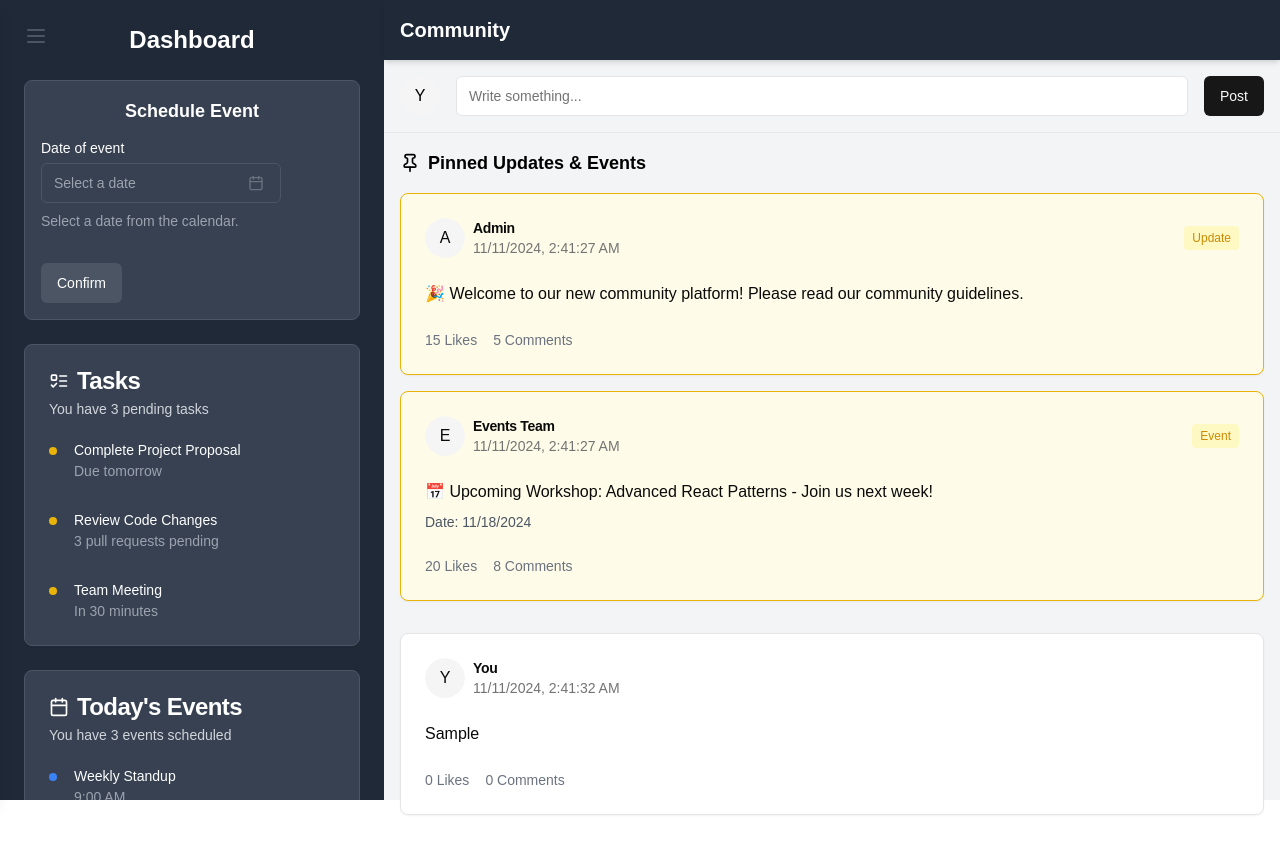
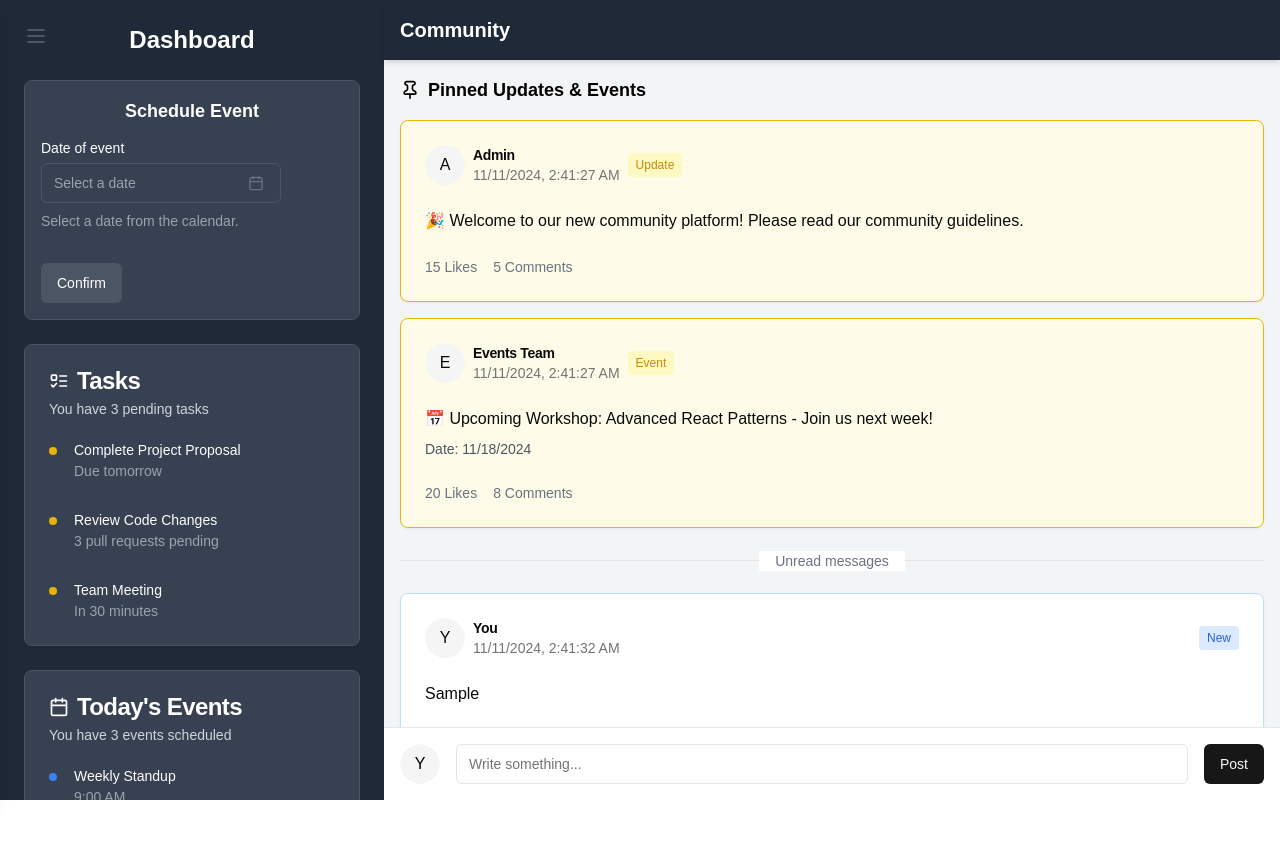
Before and after one commit to tswiki/creator-saas, a Next.js app: page /dashboard in a window 1280 px wide. Both pictures are taken after typing "Sample" into the empty fields and a click on the button "Post". After the commit the page ends 800 px from the top, so only its background shows below. Built offline with nearby package versions, Linux system fonts and the light colour scheme.

Commit message:
updated dashboard

```diff
--- a/package.json
+++ b/package.json
@@ -16,6 +16,7 @@
     "@radix-ui/react-popover": "^1.1.2",
     "@radix-ui/react-scroll-area": "^1.2.0",
     "@radix-ui/react-select": "^2.1.2",
+    "@radix-ui/react-separator": "^1.1.0",
     "@radix-ui/react-slot": "^1.1.0",
     "@radix-ui/react-switch": "^1.1.1",
     "@radix-ui/react-tabs": "^1.1.1",
--- a/src/app/dashboard/page.tsx
+++ b/src/app/dashboard/page.tsx
@@ -1,6 +1,6 @@
 'use client';
 
-import { useState, useRef } from 'react';
+import { useState, useRef, useEffect } from 'react';
 import { CalendarForm } from '@/components/ui/datePicker';
 import { BellRing, Check, Calendar as CalendarIcon, MessageSquare, ListTodo, Mic, Video, ChevronLeft, Pin, ChevronDown } from "lucide-react";
 import {
@@ -18,6 +18,7 @@ import { NotificationsCard } from '@/components/ui/card-notifications';
 import { Avatar, AvatarFallback } from "@/components/ui/avatar";
 import { Input } from "@/components/ui/input";
 import { Tabs, TabsContent, TabsList, TabsTrigger } from "@/components/ui/tabs";
+import { Separator } from "@/components/ui/separator";
 
 interface Post {
   id: number;
@@ -29,24 +30,20 @@ interface Post {
   comments: number;
   type?: 'update' | 'event';
   eventDate?: Date;
+  isNew?: boolean;
 }
 
-const notifications = [
-  {
-    title: "Your call has been confirmed.",
-    description: "1 hour ago",
-  },
-  {
-    title: "You have a new message!",
-    description: "1 hour ago",
-  },
-  {
-    title: "Your subscription is expiring soon!",
-    description: "2 hours ago",
-  },
-];
+interface Task {
+  title: string;
+  description: string;
+}
 
-const tasks = [
+interface Event {
+  title: string;
+  description: string;
+}
+
+const tasks: Task[] = [
   {
     title: "Complete Project Proposal",
     description: "Due tomorrow",
@@ -61,7 +58,7 @@ const tasks = [
   },
 ];
 
-const events = [
+const events: Event[] = [
   {
     title: "Weekly Standup",
     description: "9:00 AM",
@@ -76,7 +73,7 @@ const events = [
   },
 ];
 
-const initialPinnedPosts: Post[] = [
+const defaultPinnedPosts: Post[] = [
   {
     id: 1,
     author: 'Admin',
@@ -104,9 +101,37 @@ export default function DashboardPage() {
   const [activeTab, setActiveTab] = useState<'community' | 'notifications' | 'tasks' | 'schedule'>('community');
   const [posts, setPosts] = useState<Post[]>([]);
   const [newPost, setNewPost] = useState('');
-  const [pinnedPosts] = useState<Post[]>(initialPinnedPosts);
+  const [pinnedPosts] = useState<Post[]>(defaultPinnedPosts);
   const [showScrollButton, setShowScrollButton] = useState(false);
+  const [lastReadTimestamp, setLastReadTimestamp] = useState<Date>(new Date());
   const messagesEndRef = useRef<HTMLDivElement>(null);
+  const scrollContainerRef = useRef<HTMLDivElement>(null);
+
+  useEffect(() => {
+    // Prevent body scrolling
+    document.body.style.overflow = 'hidden';
+    return () => {
+      document.body.style.overflow = 'unset';
+    };
+  }, []);
+
+  useEffect(() => {
+    const interval = setInterval(() => {
+      const newPost: Post = {
+        id: Date.now(),
+        author: 'System',
+        content: `New update ${new Date().toLocaleTimeString()}`,
+        timestamp: new Date(),
+        isPinned: false,
+        likes: 0,
+        comments: 0,
+        isNew: true
+      };
+      setPosts(prev => [...prev, newPost]);
+    }, 30000);
+
+    return () => clearInterval(interval);
+  }, []);
 
   const handleCreatePost = (e: React.FormEvent) => {
     e.preventDefault();
@@ -119,47 +144,47 @@ export default function DashboardPage() {
       timestamp: new Date(),
       isPinned: false,
       likes: 0,
-      comments: 0
+      comments: 0,
+      isNew: false
     };
 
-    setPosts([post, ...posts]);
+    setPosts([...posts, post]);
     setNewPost('');
     scrollToBottom();
   };
 
   const scrollToBottom = () => {
-    messagesEndRef.current?.scrollIntoView({ behavior: 'smooth' });
+    if (scrollContainerRef.current) {
+      scrollContainerRef.current.scrollTop = scrollContainerRef.current.scrollHeight;
+    }
   };
 
   const handleScroll = (e: React.UIEvent<HTMLDivElement>) => {
-    const bottom = e.currentTarget.scrollHeight - e.currentTarget.scrollTop === e.currentTarget.clientHeight;
+    const { scrollTop, scrollHeight, clientHeight } = e.currentTarget;
+    const bottom = Math.abs(scrollHeight - scrollTop - clientHeight) < 1;
     setShowScrollButton(!bottom);
+  };
+
+  const getUnreadPosts = () => {
+    return posts.filter(post => post.timestamp > lastReadTimestamp);
+  };
+
+  const getReadPosts = () => {
+    return posts.filter(post => post.timestamp <= lastReadTimestamp);
   };
 
   const renderContent = () => {
     switch (activeTab) {
       case 'community':
         return (
-          <div className="flex-1 flex flex-col">
-            <div className="p-4 border-b">
-              <form onSubmit={handleCreatePost}>
-                <div className="flex gap-4">
-                  <Avatar>
-                    <AvatarFallback>Y</AvatarFallback>
-                  </Avatar>
-                  <Input
-                    value={newPost}
-                    onChange={(e) => setNewPost(e.target.value)}
-                    placeholder="Write something..."
-                    className="flex-1"
-                  />
-                  <Button type="submit">Post</Button>
-                </div>
-              </form>
-            </div>
-
-            <div className="flex-1 overflow-y-auto p-4 relative" onScroll={handleScroll}>
+          <div className="flex-1 flex flex-col h-full max-h-screen overflow-hidden">
+            <div
+              ref={scrollContainerRef}
+              onScroll={handleScroll}
+              className="flex-1 overflow-y-auto"
+            >
               {/* Pinned Section */}
+              <div className="p-4">
                 <div className="mb-8">
                   <h3 className="text-lg font-semibold mb-4 flex items-center gap-2">
                     <Pin className="h-5 w-5" />
@@ -169,7 +194,6 @@ export default function DashboardPage() {
                     {pinnedPosts.map((post) => (
                       <Card key={post.id} className="border-yellow-500 bg-yellow-50">
                         <CardHeader>
-                        <div className="flex items-center justify-between">
                           <div className="flex items-center gap-2">
                             <Avatar>
                               <AvatarFallback>{post.author[0]}</AvatarFallback>
@@ -177,7 +201,6 @@ export default function DashboardPage() {
                             <div>
                               <CardTitle className="text-sm">{post.author}</CardTitle>
                               <CardDescription>{post.timestamp.toLocaleString()}</CardDescription>
-                            </div>
                             </div>
                             <span className="text-xs font-medium text-yellow-600 bg-yellow-100 px-2 py-1 rounded">
                               {post.type === 'event' ? 'Event' : 'Update'}
@@ -205,9 +228,9 @@ export default function DashboardPage() {
                   </div>
                 </div>
 
-              {/* Regular Posts */}
+                {/* Read Posts */}
                 <div className="space-y-4">
-                {posts.map((post) => (
+                  {getReadPosts().map((post) => (
                     <Card key={post.id}>
                       <CardHeader>
                         <div className="flex items-center gap-2">
@@ -233,18 +256,82 @@ export default function DashboardPage() {
                       </CardFooter>
                     </Card>
                   ))}
+                </div>
+
+                {/* Unread Messages Separator */}
+                {getUnreadPosts().length > 0 && (
+                  <div className="my-8">
+                    <div className="relative">
+                      <Separator />
+                      <span className="absolute top-1/2 left-1/2 transform -translate-x-1/2 -translate-y-1/2 bg-white px-4 text-sm font-medium text-gray-500">
+                        Unread messages
+                      </span>
+                    </div>
+                  </div>
+                )}
+
+                {/* Unread Posts */}
+                <div className="space-y-4">
+                  {getUnreadPosts().map((post) => (
+                    <Card key={post.id} className="border-blue-200 shadow-blue-100">
+                      <CardHeader>
+                        <div className="flex items-center gap-2">
+                          <Avatar>
+                            <AvatarFallback>{post.author[0]}</AvatarFallback>
+                          </Avatar>
+                          <div>
+                            <CardTitle className="text-sm">{post.author}</CardTitle>
+                            <CardDescription>{post.timestamp.toLocaleString()}</CardDescription>
+                          </div>
+                          <span className="ml-auto text-xs font-medium text-blue-600 bg-blue-100 px-2 py-1 rounded">
+                            New
+                          </span>
+                        </div>
+                      </CardHeader>
+                      <CardContent>
+                        <p>{post.content}</p>
+                      </CardContent>
+                      <CardFooter className="flex gap-4 text-sm text-gray-500">
+                        <button className="hover:text-gray-700">
+                          {post.likes} Likes
+                        </button>
+                        <button className="hover:text-gray-700">
+                          {post.comments} Comments
+                        </button>
+                      </CardFooter>
+                    </Card>
+                  ))}
+                </div>
                 <div ref={messagesEndRef} />
+              </div>
+            </div>
+
+            {/* Fixed Input Form at Bottom */}
+            <div className="sticky bottom-0 bg-white border-t border-gray-200 p-4 z-10">
+              <form onSubmit={handleCreatePost}>
+                <div className="flex gap-4">
+                  <Avatar>
+                    <AvatarFallback>Y</AvatarFallback>
+                  </Avatar>
+                  <Input
+                    value={newPost}
+                    onChange={(e) => setNewPost(e.target.value)}
+                    placeholder="Write something..."
+                    className="flex-1"
+                  />
+                  <Button type="submit">Post</Button>
+                </div>
+              </form>
             </div>
 
             {showScrollButton && (
               <button
                 onClick={scrollToBottom}
-                  className="fixed bottom-8 right-8 bg-gray-800 text-white p-3 rounded-full shadow-lg hover:bg-gray-700 transition-colors"
+                className="fixed bottom-24 right-8 bg-gray-800 text-white p-3 rounded-full shadow-lg hover:bg-gray-700 transition-colors"
               >
                 <ChevronDown className="h-6 w-6" />
               </button>
             )}
-            </div>
           </div>
         );
       default:
@@ -253,7 +340,7 @@ export default function DashboardPage() {
   };
 
   return (
-    <div className="flex h-screen bg-gray-900">
+    <div className="flex h-screen overflow-hidden bg-gray-900">
       {/* Left Sidebar */}
       <div className="w-96 bg-gray-800 text-white overflow-y-auto">
         <div className="p-6 space-y-6 flex flex-col items-center">
--- /dev/null
+++ b/src/components/ui/separator.tsx
@@ -0,0 +1,31 @@
+"use client"
+
+import * as React from "react"
+import * as SeparatorPrimitive from "@radix-ui/react-separator"
+
+import { cn } from "@/lib/utils"
+
+const Separator = React.forwardRef<
+  React.ElementRef<typeof SeparatorPrimitive.Root>,
+  React.ComponentPropsWithoutRef<typeof SeparatorPrimitive.Root>
+>(
+  (
+    { className, orientation = "horizontal", decorative = true, ...props },
+    ref
+  ) => (
+    <SeparatorPrimitive.Root
+      ref={ref}
+      decorative={decorative}
+      orientation={orientation}
+      className={cn(
+        "shrink-0 bg-neutral-200 dark:bg-neutral-800",
+        orientation === "horizontal" ? "h-[1px] w-full" : "h-full w-[1px]",
+        className
+      )}
+      {...props}
+    />
+  )
+)
+Separator.displayName = SeparatorPrimitive.Root.displayName
+
+export { Separator }
```
Also changed, not shown: 1 other file (tests, documents, lock files or other folders). Lines whose indentation alone changed are shown as unchanged.
